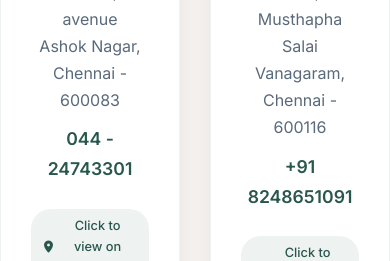
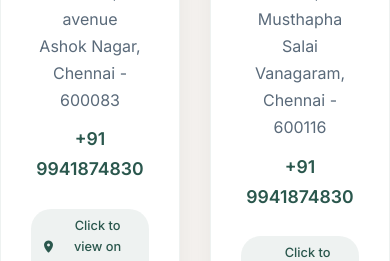
Before and after one commit to DevopsRB1508/RIHIProject, a React (Create React App) app in the folder client/: page /contact in a window 390 px wide. Shown: the part 1880-2141 px from the top of the page. Built offline with nearby package versions, Linux system fonts and the light colour scheme; no server answers.

Commit message:
Phone number changes

```diff
--- a/client/src/components/Pages/Contact.js
+++ b/client/src/components/Pages/Contact.js
@@ -321,7 +321,7 @@ const Contact = () => {
               </div>
               <h3>Showroom</h3>
               <p>No 324, 1/3, 18th street, 5th avenue<br />Ashok Nagar, Chennai - 600083</p>
-              <p className="location-phone">044 - 24743301</p>
+              <p className="location-phone">+91 9941874830</p>
               <span className="view-map-hint">
                 <i className="fas fa-map-marker-alt"></i> Click to view on map
               </span>
@@ -341,7 +341,7 @@ const Contact = () => {
               </div>
               <h3>Factory</h3>
               <p>No 9 & 10, 2nd floor, Musthapha Salai<br />Vanagaram, Chennai - 600116</p>
-              <p className="location-phone">+91 8248651091</p>
+              <p className="location-phone">+91 9941874830</p>
               <span className="view-map-hint">
                 <i className="fas fa-map-marker-alt"></i> Click to view on map
               </span>
--- a/client/src/utils/constants.js
+++ b/client/src/utils/constants.js
@@ -2,7 +2,7 @@ export const APP_CONFIG = {
   name: 'Rajalakshmi Hi-Tech Interiors',
   description: 'Home to Beautiful Interiors',
   contact: {
-    phone: '+91 9876543210',
+    phone: '+91 9941874830',
     email: 'rlhitechinteriors@gmail.com',
     address: '123 Design Street, Interior City, IC 12345'
   },
```
Also changed, not shown: 5 other files (tests, documents, lock files or other folders).
